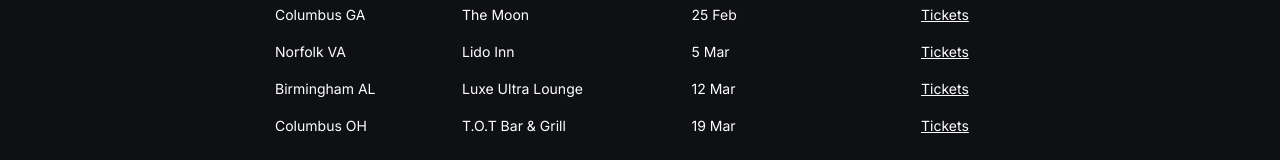
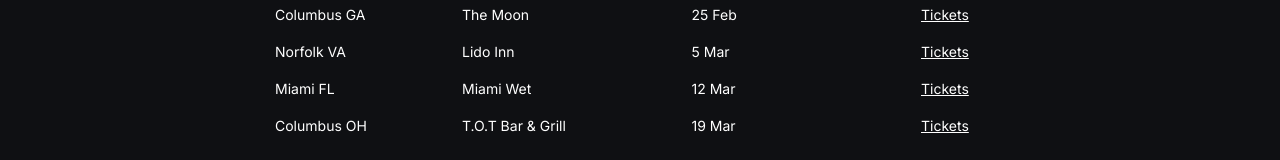
Before and after one commit to CRE8Interactions/slimetour, a website: page public/index.html in a window 1280 px wide. Shown: the part 610-770 px from the top of the page. Drawn offline with nearby package versions, Linux system fonts and the light colour scheme.

Commit message:
Text Update

```diff
--- a/public/index.html
+++ b/public/index.html
@@ -94,8 +94,8 @@
 						</td>
 					</tr>
 					<tr>
-						<th scope="row">Birmingham AL</th>
-						<td>Luxe Ultra Lounge</td>
+						<th scope="row">Miami FL</th>
+						<td>Miami Wet</td>
 						<td>12 Mar</td>
 						<td><a
 								href="https://www.eventbrite.com/e/244253206917" target="_blank">Tickets</a>
```
